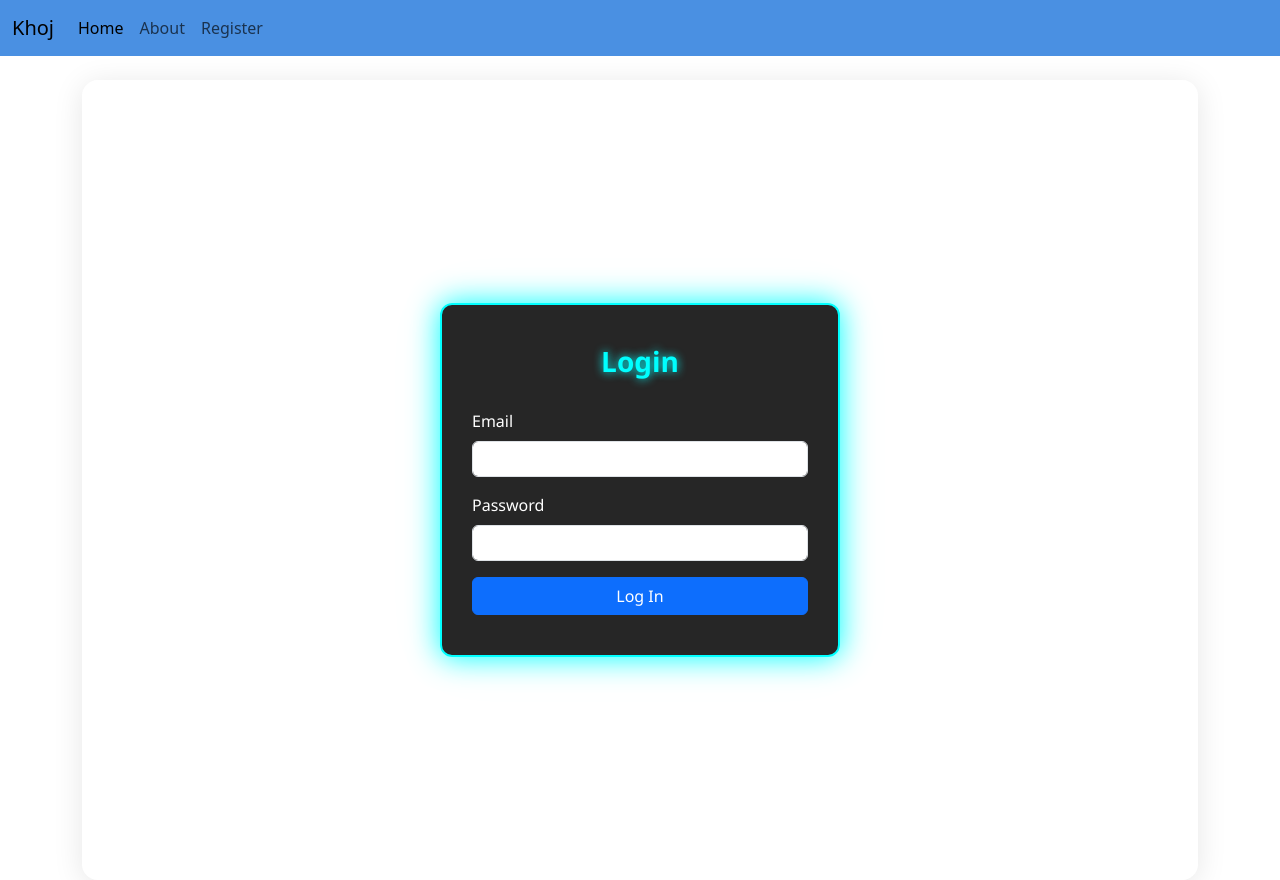
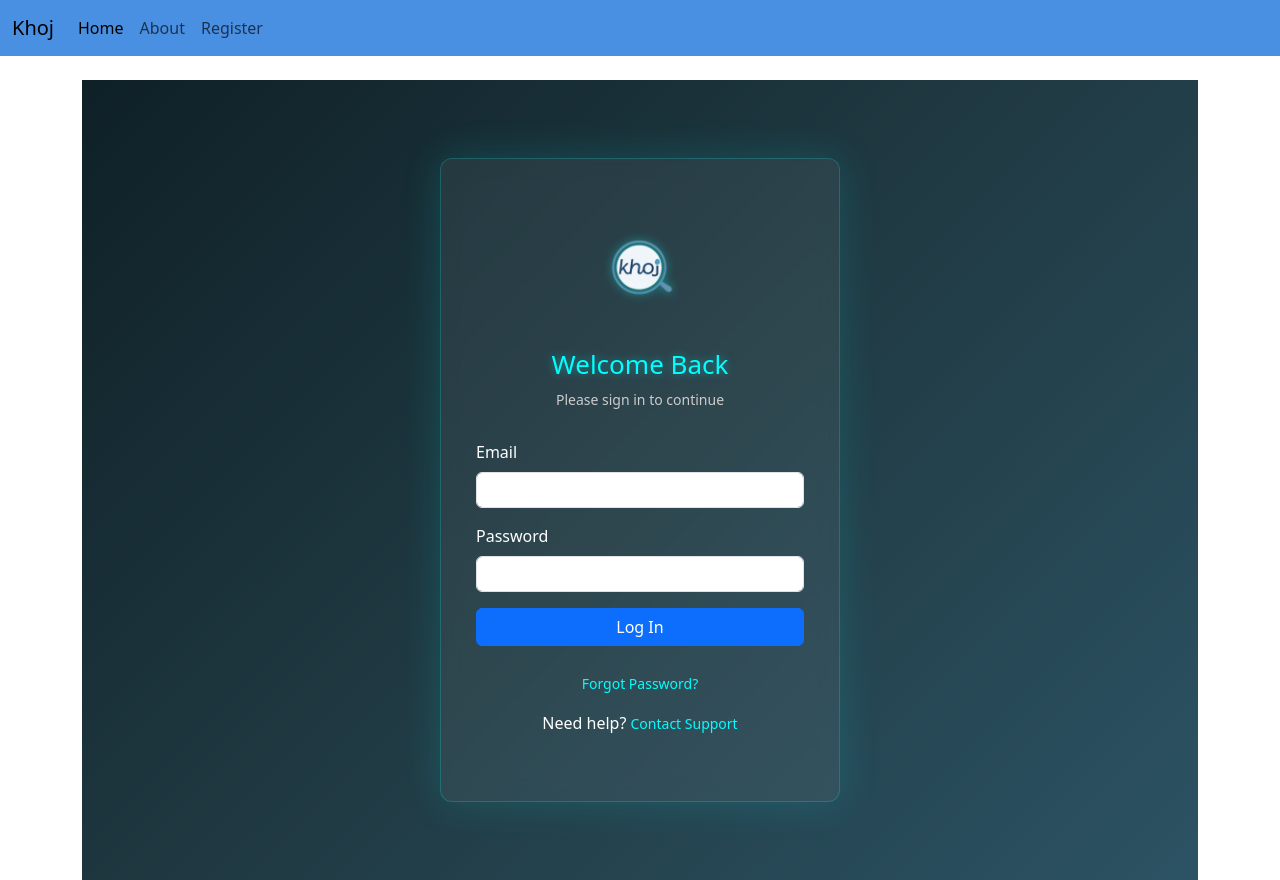
Before and after one commit to Raisul-3552/khoj, a React (Create React App) app: page /login in a window 1280 px wide. Built offline with nearby package versions, Linux system fonts and the light colour scheme.

Commit message:
Redo Login

```diff
--- a/src/component/Login.js
+++ b/src/component/Login.js
@@ -1,27 +1,20 @@
 import React, { useState } from 'react';
 import { useNavigate } from 'react-router-dom';
-import styles from '../css/Login.module.css'; // Optional: Create this CSS module for custom styling
+import styles from '../css/Login.module.css';
+import logoKhoj from '../assets/logo/logo_khoj2.png'; // Correct relative path
 
 const Login = () => {
   const navigate = useNavigate();
 
-  const [formData, setFormData] = useState({
-    email: '',
-    password: ''
-  });
-
+  const [formData, setFormData] = useState({ email: '', password: '' });
   const [errors, setErrors] = useState({});
 
   const handleChange = (e) => {
-    setFormData(prev => ({
-      ...prev,
-      [e.target.name]: e.target.value
-    }));
+    setFormData(prev => ({ ...prev, [e.target.name]: e.target.value }));
   };
 
   const validate = () => {
     const newErrors = {};
-
     if (!formData.email.trim()) {
       newErrors.email = 'Email is required';
     } else if (!/\S+@\S+\.\S+/.test(formData.email)) {
@@ -37,7 +30,6 @@
 
   const handleSubmit = (e) => {
     e.preventDefault();
-
     const validationErrors = validate();
     if (Object.keys(validationErrors).length > 0) {
       setErrors(validationErrors);
@@ -47,13 +39,17 @@
     alert('Login successful!');
     setFormData({ email: '', password: '' });
     setErrors({});
-    navigate('/'); // Redirect to home after login
+    navigate('/');
   };
 
   return (
-    <div className={styles['login-page']}> {/* Optional CSS class */}
+    <div className={styles['login-page']}>
       <div className={styles['login-box']}>
-        <h2>Login</h2>
+        <div className={styles['header']}>
+          <img src={logoKhoj} alt="Khoj Logo" className={styles['logo']} />
+          <h2>Welcome Back</h2>
+          <p className={styles['subtitle']}>Please sign in to continue</p>
+        </div>
         <form onSubmit={handleSubmit} noValidate>
           <div className="mb-3">
             <label className="form-label">Email</label>
@@ -81,6 +77,11 @@
 
           <button type="submit" className="btn btn-primary w-100">Log In</button>
         </form>
+
+        <div className={styles['footer']}>
+          <p><a href="/forgot-password">Forgot Password?</a></p>
+          <p>Need help? <a href="/contact">Contact Support</a></p>
+        </div>
       </div>
     </div>
   );
--- a/src/css/Login.module.css
+++ b/src/css/Login.module.css
@@ -1,126 +1,73 @@
+/* Full-screen background with gradient */
 .login-page {
-    min-height: 100vh;
-    display: flex;
-    justify-content: center;
-    align-items: center;
-    font-family: 'Segoe UI', Tahoma, Geneva, Verdana, sans-serif;
-    color: #fff;
-    padding: 0 15px;
-    overflow: hidden;
-
-    /* Glassmorphism Effect */
-    background: rgba(255, 255, 255, 0.2);
-    border-radius: 16px;
-    box-shadow: 0 4px 30px rgba(0, 0, 0, 0.1);
-    backdrop-filter: blur(5px);
-    -webkit-backdrop-filter: blur(5px);
-    border: 1px solid rgba(255, 255, 255, 0.3);
-
-  /*
-background: rgba(255, 255, 255, 0.2);
-border-radius: 16px;
-box-shadow: 0 4px 30px rgba(0, 0, 0, 0.1);
-backdrop-filter: blur(5px);
--webkit-backdrop-filter: blur(5px);
-border: 1px solid rgba(255, 255, 255, 0.3);
-  */
+  min-height: 100vh;
+  background: linear-gradient(135deg, #0f2027, #203a43, #2c5364);
+  display: flex;
+  justify-content: center;
+  align-items: center;
+  padding: 20px;
 }
 
+/* Login container with glassmorphism effect */
 .login-box {
-  background: rgba(0, 0, 0, 0.85);
-  border: 2px solid #0ff;
-  box-shadow: 0 0 30px #0ff, 0 0 60px #0ff1;
+  background-color: #ffffff10;
+  border: 1px solid #0ff3;
+  box-shadow: 0 0 40px rgba(0, 255, 255, 0.15);
   border-radius: 12px;
-  padding: 40px 30px;
+  padding: 50px 35px;
   width: 100%;
   max-width: 400px;
-  animation: fadeIn 0.5s ease;
-}
-
-.login-box h2 {
-  text-align: center;
-  margin-bottom: 30px;
-  font-size: 28px;
-  font-weight: bold;
-  color: #0ff;
-  text-shadow: 0 0 10px #0ff;
-}
-
-.login-box .form-label {
-  font-weight: 600;
-  color: #ccc;
-}
-
-.login-box .form-control {
-  border-radius: 8px;
-  padding: 12px;
-  font-size: 16px;
-  border: 1px solid #0ff4;
-  background-color: #111;
-  color: #0ff;
-  transition: all 0.3s ease;
-}
-
-.login-box .form-control:focus {
-  border-color: #0ff;
-  box-shadow: 0 0 10px #0ff8;
-  background-color: #000;
+  backdrop-filter: blur(10px);
+  -webkit-backdrop-filter: blur(10px);
   color: #fff;
 }
 
-.login-box .btn-primary {
-  background-color: #0ff;
-  color: #000;
-  font-weight: bold;
-  font-size: 16px;
-  padding: 12px;
-  border: none;
-  border-radius: 8px;
-  width: 100%;
-  cursor: pointer;
-  transition: all 0.3s ease-in-out;
-  box-shadow: 0 0 10px #0ff, 0 0 20px #0ff;
-  position: relative;
-  z-index: 1;
-  overflow: hidden;
+/* Header with logo and title */
+.header {
+  text-align: center;
+  margin-bottom: 30px;
 }
 
-.login-box .btn-primary::before {
-  content: "";
-  position: absolute;
-  top: 50%;
-  left: 50%;
-  transform: translate(-50%, -50%) scale(0);
-  width: 300%;
-  height: 300%;
-  background: rgba(0, 255, 255, 0.1);
-  border-radius: 50%;
-  transition: transform 0.5s ease;
-  z-index: -1;
+.logo {
+  width: 120px;
+  height: auto;
+  margin-bottom: 20px;
+  display: block;
+  margin-left: auto;
+  margin-right: auto;
+  filter: drop-shadow(0 0 5px #0ff8);
 }
 
-.login-box .btn-primary:hover::before {
-  transform: translate(-50%, -50%) scale(1);
+.header h2 {
+  font-size: 26px;
+  color: #0ff;
+  text-shadow: 0 0 10px #0ff6;
 }
 
-.login-box .btn-primary:hover {
-  transform: scale(1.05);
-  box-shadow: 0 0 15px #0ff, 0 0 40px #0ff;
+.subtitle {
+  color: #ccc;
+  font-size: 14px;
+  margin-top: 5px;
 }
 
+/* Footer links */
+.footer {
+  text-align: center;
+  margin-top: 25px;
+}
 
+.footer a {
+  color: #0ff;
+  text-decoration: none;
+  font-size: 14px;
+}
+
+.footer a:hover {
+  text-decoration: underline;
+}
+
+/* Optional: Style error messages */
 .invalid-feedback {
   font-size: 0.875rem;
   color: #ff4d4d;
 }
-
-@keyframes fadeIn {
-  from {
-    opacity: 0;
-    transform: scale(0.95);
-  }
-  to {
-    opacity: 1;
-    transform: scale(1);
-  }
-}
```
Also changed, not shown: src/assets/logo/logo_khoj.png (added), src/assets/logo/logo_khoj2.png (added).
